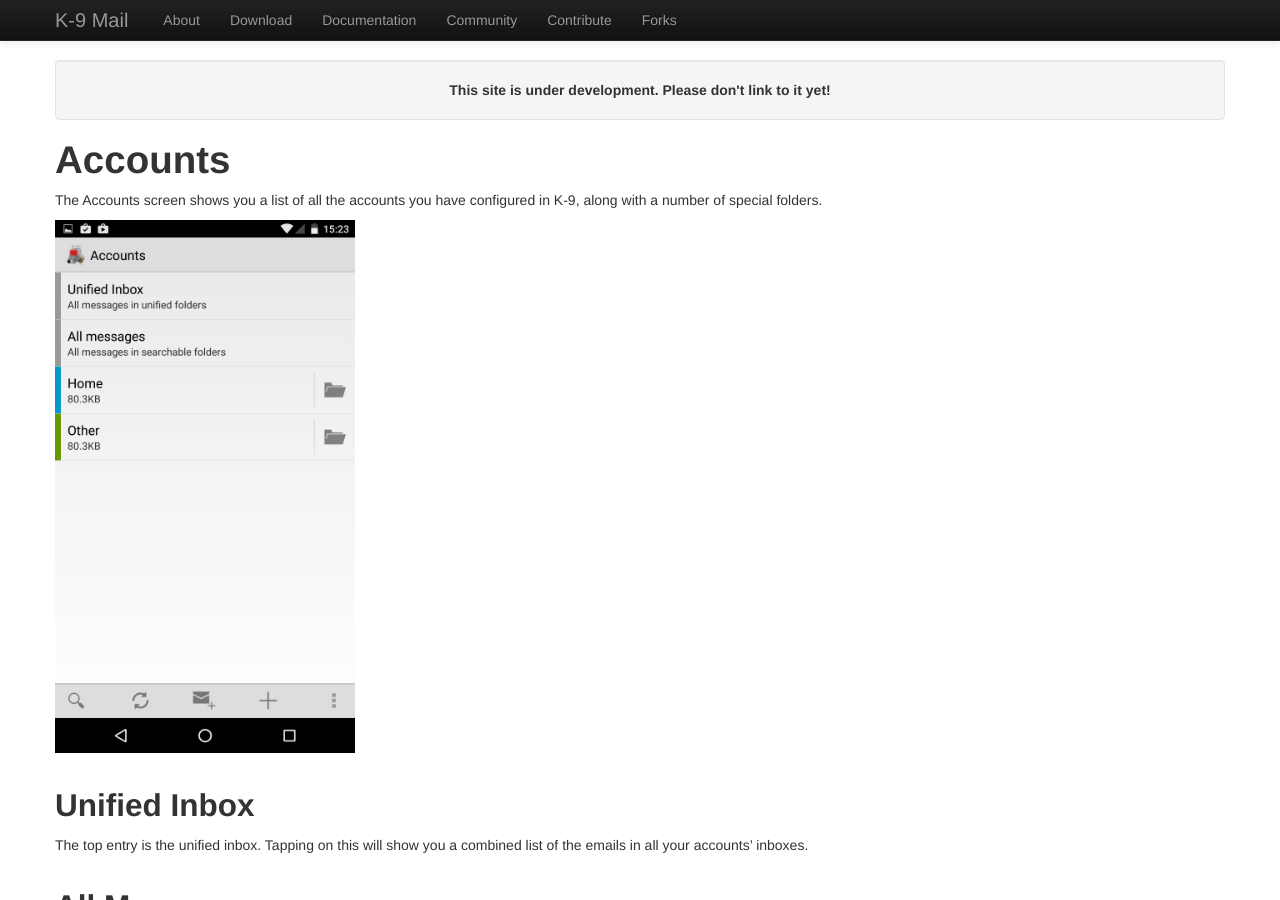
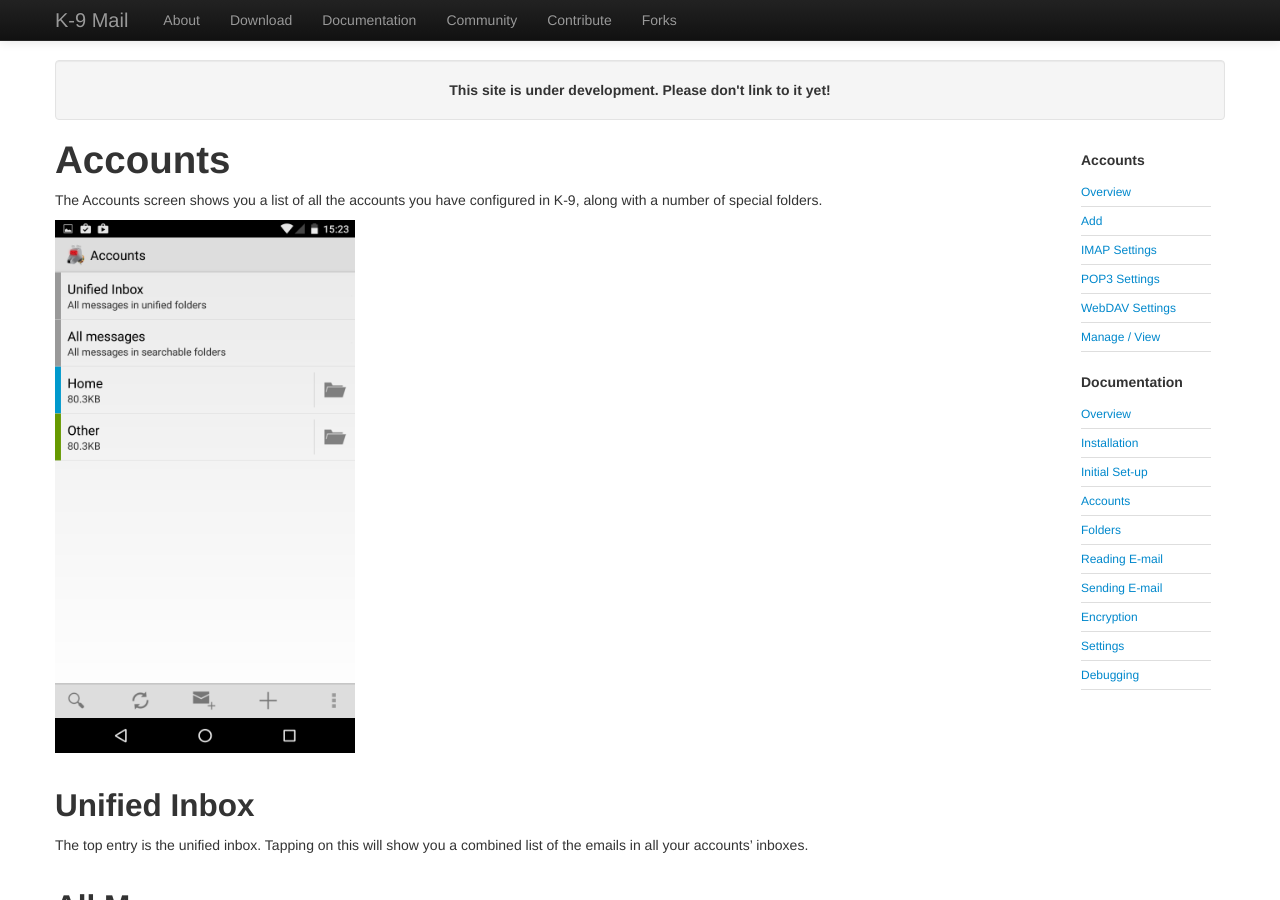
Before and after one commit to k9mail/k9mail.app, a Jekyll site: the page built from documentation/accounts/view.md, in a window 1280 px wide and 900 px high. Built offline with Jekyll 4.4.1, drawn with Linux system fonts in a browser that asks for light colours; nearby versions of some CDN libraries.

Commit message:
Update view.md

```diff
--- a/documentation/accounts/view.md
+++ b/documentation/accounts/view.md
@@ -3,6 +3,10 @@ title: View Accounts
 nav_hide: true
 layout: default
 ---
+
+{% include accounts-header.html %}
+
+{% include documentation-header.html %}
 
 # Accounts
 
```
